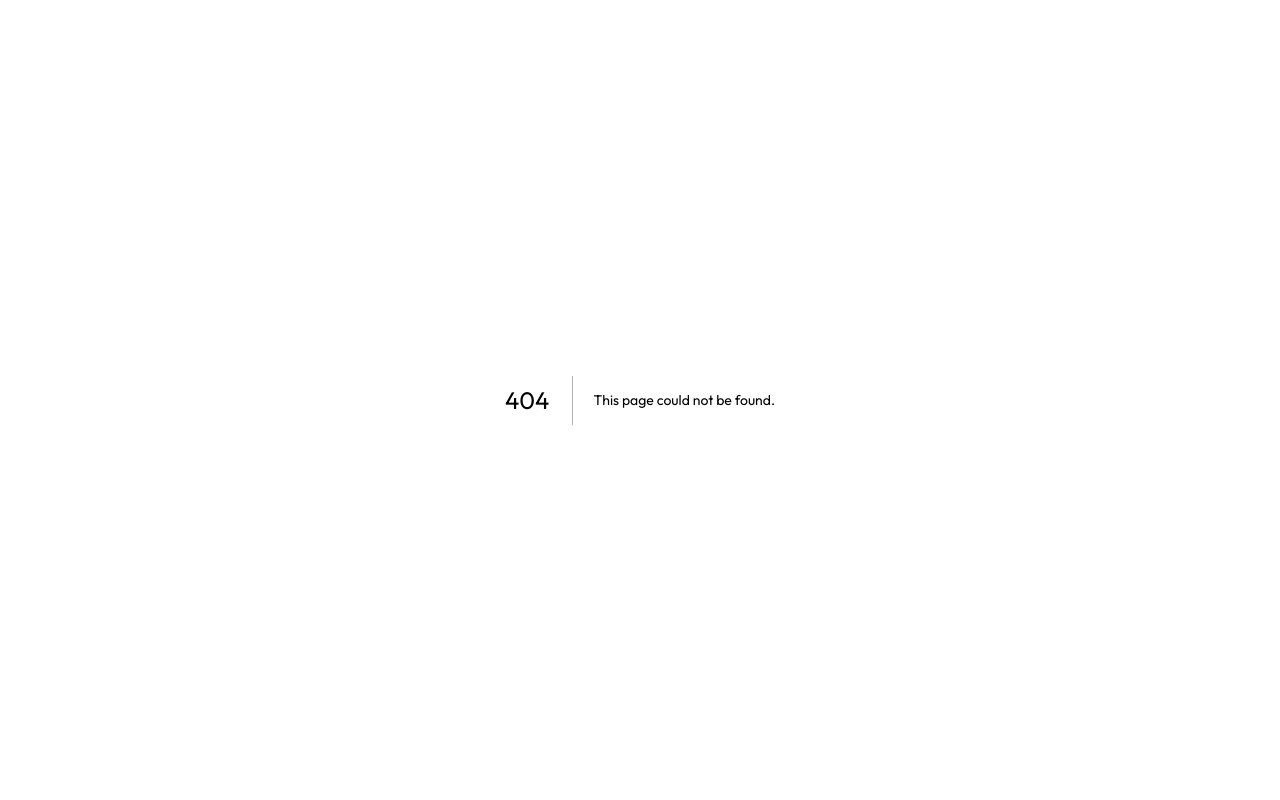
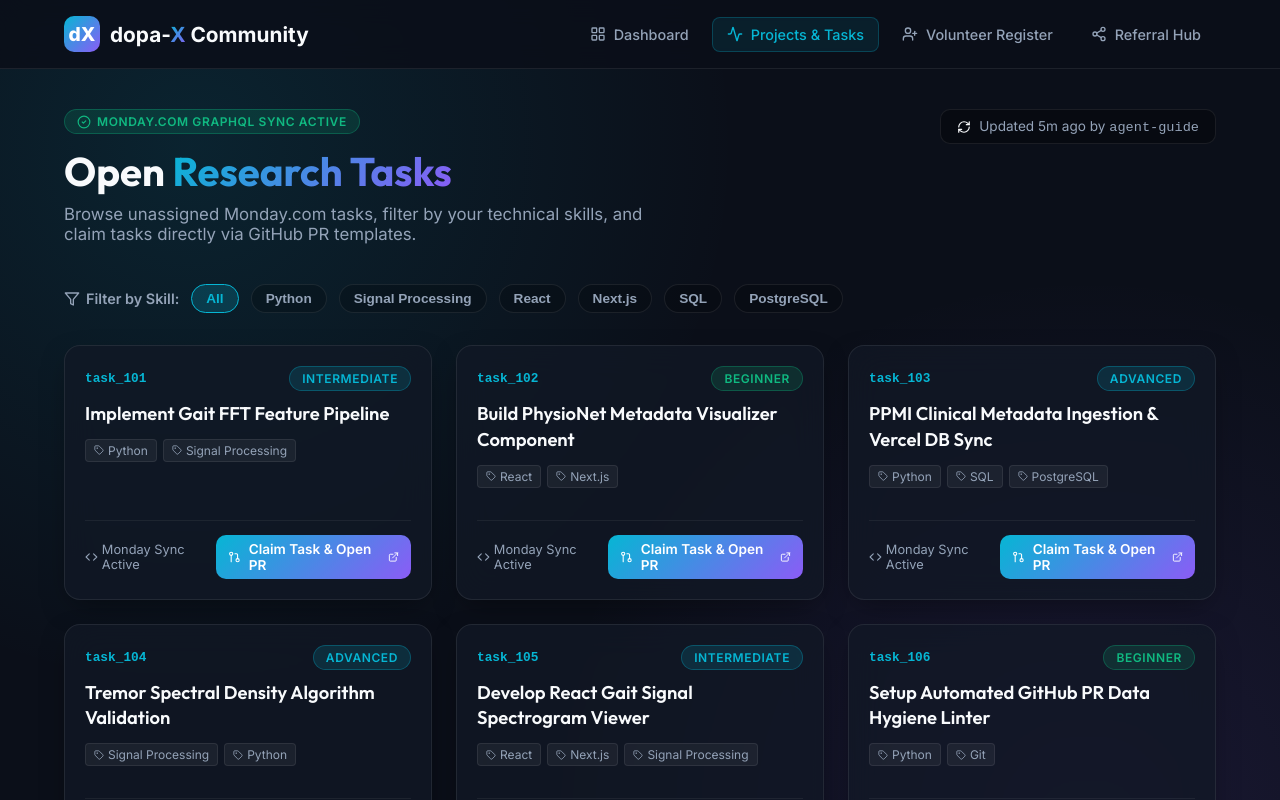
Before and after one commit to dopax35/data-analysis-tools, a Next.js app: page /projects in a window 1280 px wide. Before the commit this address had no page. Shown: the top 800 px of the page. Built offline with nearby package versions, Linux system fonts and the light colour scheme.

Commit message:
Add community portal & Monday/GitHub integration file pages/projects.js

```diff
--- /dev/null
+++ b/pages/projects.js
@@ -0,0 +1,87 @@
+import React, { useState } from 'react';
+import Head from 'next/head';
+import Navbar from '../components/Navbar';
+import ProjectTaskCard from '../components/ProjectTaskCard';
+import { Activity, Filter, RefreshCw, CheckCircle2 } from 'lucide-react';
+
+export default function Projects() {
+  const [selectedSkill, setSelectedSkill] = useState('All');
+
+  const tasks = [
+    { task_id: 'task_101', name: 'Implement Gait FFT Feature Pipeline', skills_required: ['Python', 'Signal Processing'], difficulty: 'Intermediate' },
+    { task_id: 'task_102', name: 'Build PhysioNet Metadata Visualizer Component', skills_required: ['React', 'Next.js'], difficulty: 'Beginner' },
+    { task_id: 'task_103', name: 'PPMI Clinical Metadata Ingestion & Vercel DB Sync', skills_required: ['Python', 'SQL', 'PostgreSQL'], difficulty: 'Advanced' },
+    { task_id: 'task_104', name: 'Tremor Spectral Density Algorithm Validation', skills_required: ['Signal Processing', 'Python'], difficulty: 'Advanced' },
+    { task_id: 'task_105', name: 'Develop React Gait Signal Spectrogram Viewer', skills_required: ['React', 'Next.js', 'Signal Processing'], difficulty: 'Intermediate' },
+    { task_id: 'task_106', name: 'Setup Automated GitHub PR Data Hygiene Linter', skills_required: ['Python', 'Git'], difficulty: 'Beginner' }
+  ];
+
+  const skillsList = ['All', 'Python', 'Signal Processing', 'React', 'Next.js', 'SQL', 'PostgreSQL'];
+
+  const filteredTasks = selectedSkill === 'All'
+    ? tasks
+    : tasks.filter(t => t.skills_required.includes(selectedSkill));
+
+  return (
+    <>
+      <Head>
+        <title>Monday.com Projects & Tasks | dopa-X Community</title>
+      </Head>
+      <Navbar />
+
+      <main style={{ padding: '40px 24px', maxWidth: '1200px', margin: '0 auto' }}>
+        <header style={{ marginBottom: '40px', display: 'flex', justifyContent: 'space-between', alignItems: 'flex-start', flexWrap: 'wrap', gap: '20px' }}>
+          <div>
+            <div className="badge badge-emerald" style={{ marginBottom: '12px' }}>
+              <CheckCircle2 size={14} /> Monday.com GraphQL Sync Active
+            </div>
+            <h1 style={{ fontSize: '2.5rem', fontWeight: 800, marginBottom: '8px' }}>
+              Open <span className="gradient-text">Research Tasks</span>
+            </h1>
+            <p style={{ color: 'var(--text-muted)', fontSize: '1.05rem', maxWidth: '600px' }}>
+              Browse unassigned Monday.com tasks, filter by your technical skills, and claim tasks directly via GitHub PR templates.
+            </p>
+          </div>
+
+          <div style={{ display: 'flex', alignItems: 'center', gap: '8px', background: 'rgba(0,0,0,0.3)', padding: '8px 16px', borderRadius: '10px', border: '1px solid var(--border-card)' }}>
+            <RefreshCw size={14} className="gradient-text" />
+            <span style={{ fontSize: '0.85rem', color: 'var(--text-muted)' }}>Updated 5m ago by <code>agent-guide</code></span>
+          </div>
+        </header>
+
+        {/* Skill Filter Bar */}
+        <section style={{ marginBottom: '32px', display: 'flex', alignItems: 'center', gap: '12px', flexWrap: 'wrap' }}>
+          <span style={{ fontSize: '0.9rem', color: 'var(--text-muted)', display: 'flex', alignItems: 'center', gap: '6px', fontWeight: 600 }}>
+            <Filter size={16} /> Filter by Skill:
+          </span>
+          {skillsList.map((skill) => (
+            <button
+              key={skill}
+              onClick={() => setSelectedSkill(skill)}
+              style={{
+                padding: '6px 14px',
+                borderRadius: '20px',
+                border: selectedSkill === skill ? '1px solid var(--accent-cyan)' : '1px solid rgba(255,255,255,0.08)',
+                background: selectedSkill === skill ? 'rgba(6, 182, 212, 0.2)' : 'rgba(0,0,0,0.2)',
+                color: selectedSkill === skill ? 'var(--accent-cyan)' : 'var(--text-muted)',
+                cursor: 'pointer',
+                fontSize: '0.85rem',
+                fontWeight: 600,
+                transition: 'all 0.2s ease'
+              }}
+            >
+              {skill}
+            </button>
+          ))}
+        </section>
+
+        {/* Tasks Grid */}
+        <section style={{ display: 'grid', gridTemplateColumns: 'repeat(auto-fit, minmax(340px, 1fr))', gap: '24px', marginBottom: '48px' }}>
+          {filteredTasks.map((task) => (
+            <ProjectTaskCard key={task.task_id} task={task} />
+          ))}
+        </section>
+      </main>
+    </>
+  );
+}
```
